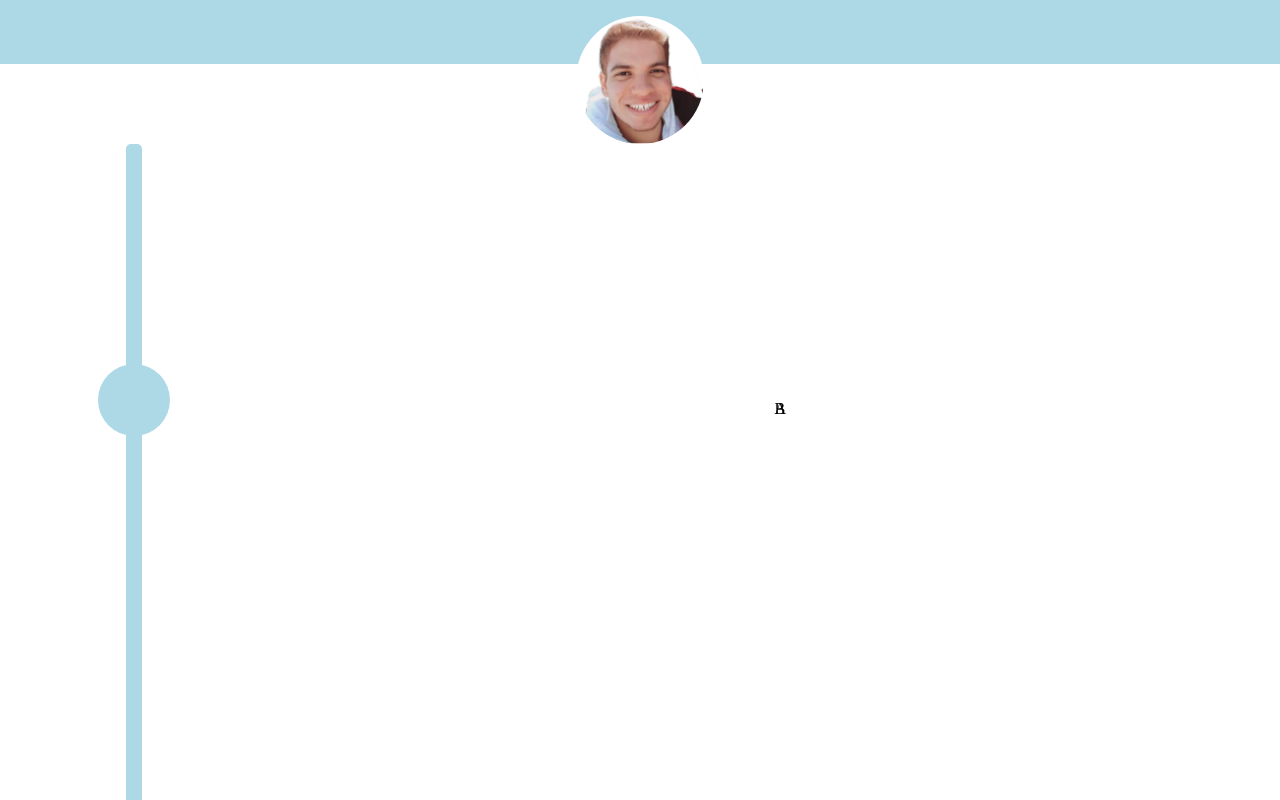
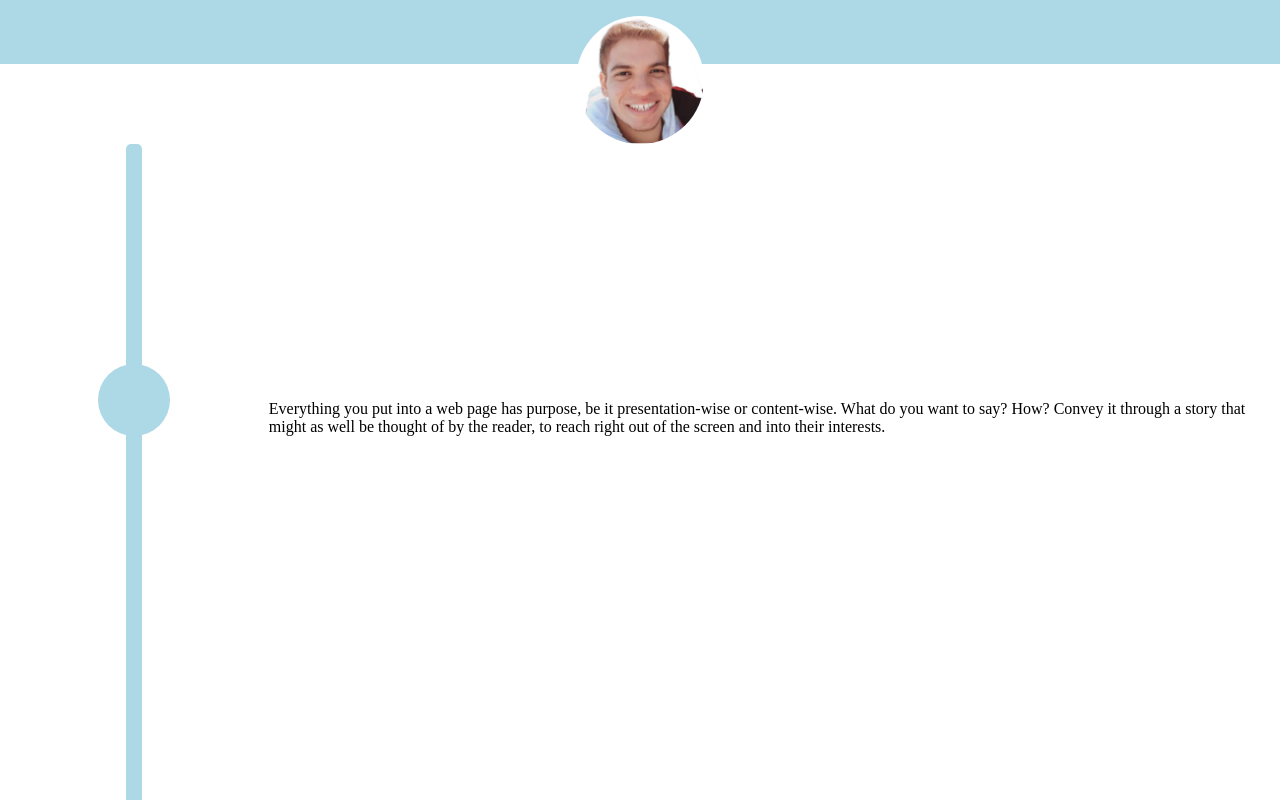
Before and after one commit to GabrielBarbosaGV/GabrielBarbosaGV.github.io, a SvelteKit app: page / in a window 1280 px wide. Shown: the top 800 px of the page. Built offline with nearby package versions, Linux system fonts and the light colour scheme.

Commit message:
Adding bulleted list texts
Three points have been added to the bulleted list component, although
they remain unstyled.

```diff
--- a/src/routes/+page.svelte
+++ b/src/routes/+page.svelte
@@ -5,7 +5,11 @@
 
 <PageHeader />
 
-<BulletedList points="{['A', 'B']}" />
+<BulletedList points="{[
+    'Everything you put into a web page has purpose, be it presentation-wise or content-wise. What do you want to say? How? Convey it through a story that might as well be thought of by the reader, to reach right out of the screen and into their interests.',
+    'A bulleted list, for instance, draws attention through pauses and well-contained bits of information. The one you’re looking at right now uses opacity to push the pauses further. (By the way, SEO-friendly, JavaScript does not swap the content, allowing web crawlers to read it)',
+    'Isn’t it nice? 😉'
+]}" />
 
 <style>
     :global(body) {
--- a/src/routes/BulletedList.svelte
+++ b/src/routes/BulletedList.svelte
@@ -56,16 +56,16 @@
 
     $: hasActivePoint = isWithinScroll;
 
-    const repeat = <T,>(elem: T, n: number) => new Array(n).map(_ => elem);
+    const repeat = <T,>(elem: T, n: number) => [...new Array(n)].map(_ => elem);
 
-    const pointDivTop = tweened(0);
+    const pointDivTop = tweened(0, { duration: 100 });
 
     function manipulateHighlightedPoints() {
         const [_, closestPointIndex] = pointPositions.map(p => p.getBoundingClientRect().top).reduce(([dist, oldI], b, i) => {
             const aDistanceToMiddle = dist;
             const bDistanceToMiddle = Math.abs(b - middleOfScreenDistance);
 
-            return bDistanceToMiddle < aDistanceToMiddle && (bDistanceToMiddle < viewportHeight * 0.3 || oldI === -1)
+            return bDistanceToMiddle < aDistanceToMiddle
                 ? [bDistanceToMiddle, i]
                 : [aDistanceToMiddle, oldI];
         }, [Infinity, -1]);
@@ -93,7 +93,9 @@
     });
 
     function setOpacitiesForClosestIndex(closestIndex: number) {
-        pointOpacities.set(points.map((_, i) => i === closestIndex ? 100 : 0));
+        const opacities = points.map((_, i) => i === closestIndex ? 100 : 0);
+
+        pointOpacities.set(opacities);
     }
 
     function newIntervalForcer(beginning: number, end: number) {
@@ -236,7 +238,7 @@
             flex-grow: 4;
             display: flex;
             flex-direction: column;
-            align-items: center;
+            align-items: start;
             justify-content: start;
             height: {bulletedListHeight}px;
         "
```
